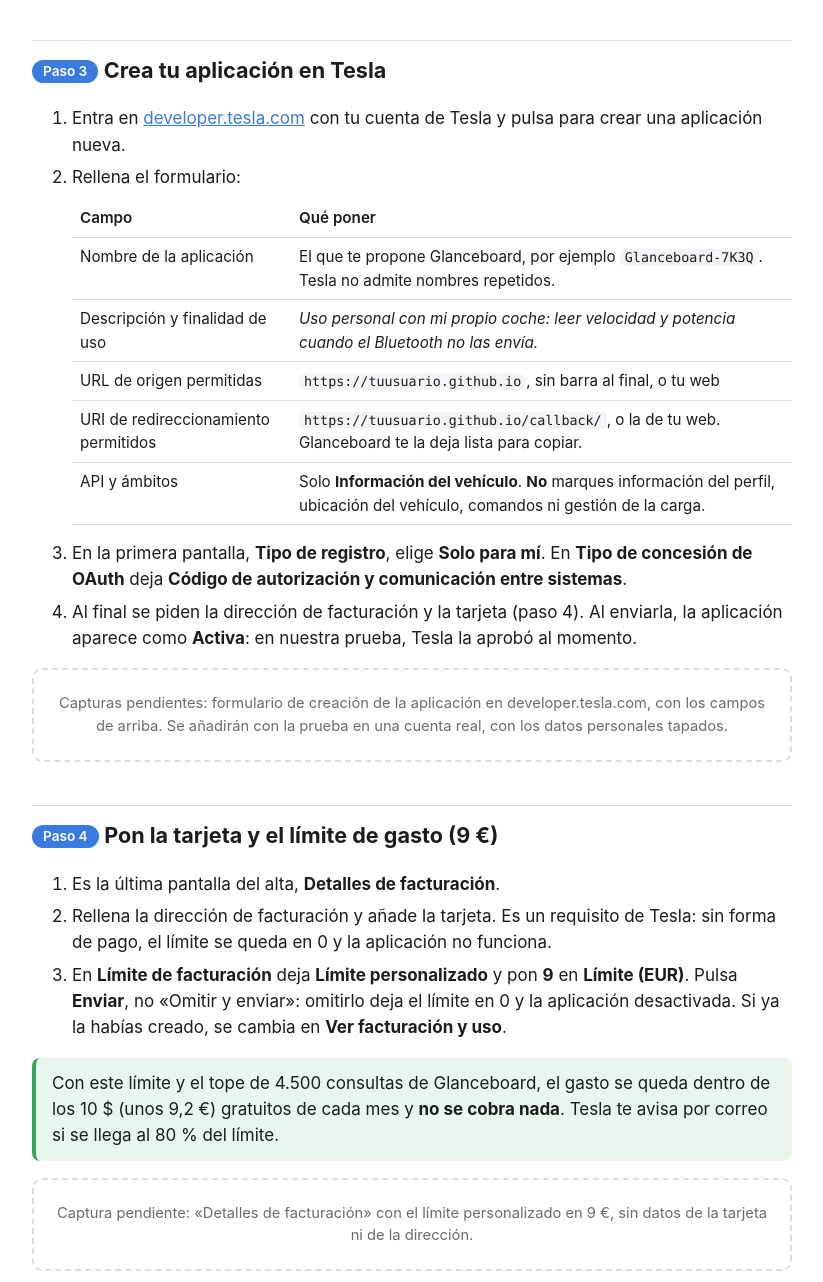
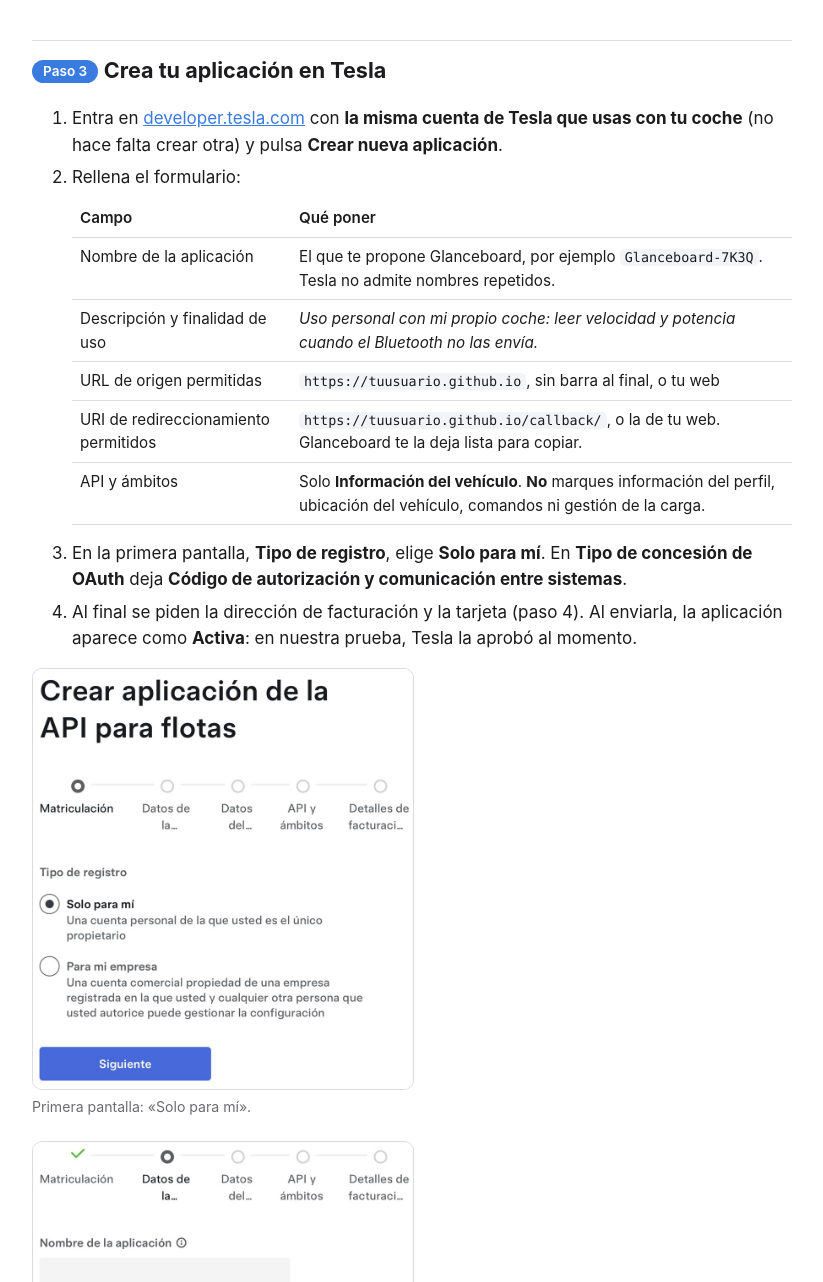
Before and after one commit to wattboard/glanceboard-web, a plain HTML site: page ayuda/modo-avanzado/index.html in a window 1280 px wide. Shown: the part 6518-7800 px from the top of the page, without its empty margins (228-1051 px from the left). Drawn offline with Linux system fonts and the light colour scheme.

Commit message:
Advanced mode guide: Tesla sign-up screenshots from the real test (personal data removed)
Co-Authored-By: Claude Opus 5.5 <noreply@anthropic.com>

```diff
--- a/ayuda/modo-avanzado/index.html
+++ b/ayuda/modo-avanzado/index.html
@@ -10,6 +10,7 @@ a{color:var(--acc)}.mut{color:var(--mut)}nav a{margin-right:1em}
 .ok{background:var(--ok);border-left:4px solid var(--okb);border-radius:8px;padding:12px 16px;margin:1em 0}
 .box p:first-child,.warn p:first-child,.ok p:first-child{margin-top:0}.box p:last-child,.warn p:last-child,.ok p:last-child{margin-bottom:0}
 figure{margin:1em 0 1.4em}figure img{display:block;max-width:100%;height:auto;border:1px solid var(--line);border-radius:10px}
+figure.phone img{max-width:min(100%,380px)}
 figcaption{font-size:.88rem;color:var(--mut);margin-top:.4em}
 .pend{border:2px dashed var(--line);border-radius:10px;padding:22px 16px;text-align:center;color:var(--mut);font-size:.92rem}
 table{border-collapse:collapse;width:100%;font-size:.95rem;margin:.6em 0}th,td{text-align:left;padding:7px 8px;border-bottom:1px solid var(--line);vertical-align:top}th{font-weight:600}
@@ -144,7 +145,7 @@ ol.steps>li{margin:.35em 0}
 
 <h2 id="paso3"><span class="step">Paso 3</span>Crea tu aplicación en Tesla</h2>
 <ol class="steps">
-<li>Entra en <a href="https://developer.tesla.com">developer.tesla.com</a> con tu cuenta de Tesla y pulsa para crear una aplicación nueva.</li>
+<li>Entra en <a href="https://developer.tesla.com">developer.tesla.com</a> con <b>la misma cuenta de Tesla que usas con tu coche</b> (no hace falta crear otra) y pulsa <b>Crear nueva aplicación</b>.</li>
 <li>Rellena el formulario:
 <div class="tw"><table>
 <tr><th>Campo</th><th>Qué poner</th></tr>
@@ -156,7 +157,7 @@ ol.steps>li{margin:.35em 0}
 </table></div></li>
 <li>En la primera pantalla, <b>Tipo de registro</b>, elige <b>Solo para mí</b>. En <b>Tipo de concesión de OAuth</b> deja <b>Código de autorización y comunicación entre sistemas</b>.</li><li>Al final se piden la dirección de facturación y la tarjeta (paso 4). Al enviarla, la aplicación aparece como <b>Activa</b>: en nuestra prueba, Tesla la aprobó al momento.</li>
 </ol>
-<div class="pend">Capturas pendientes: formulario de creación de la aplicación en developer.tesla.com, con los campos de arriba. Se añadirán con la prueba en una cuenta real, con los datos personales tapados.</div>
+<figure class="phone"><a href="img/tesla-1-registro.jpg"><img src="img/tesla-1-registro.jpg" alt="Tesla, crear aplicación: tipo de registro Solo para mí" loading="lazy"></a><figcaption>Primera pantalla: «Solo para mí».</figcaption></figure><figure class="phone"><a href="img/tesla-2-datos.jpg"><img src="img/tesla-2-datos.jpg" alt="Tesla: nombre, descripción y finalidad de uso de la aplicación" loading="lazy"></a><figcaption>Segunda pantalla: nombre, descripción y finalidad de uso.</figcaption></figure><figure class="phone"><a href="img/tesla-3-oauth.jpg"><img src="img/tesla-3-oauth.jpg" alt="Tesla: tipo de concesión OAuth y direcciones permitidas" loading="lazy"></a><figcaption>Tercera pantalla: deja «Código de autorización y comunicación entre sistemas» y escribe tu web y la dirección de vuelta. La URL de retorno se deja vacía.</figcaption></figure><figure class="phone"><a href="img/tesla-4-ambitos.jpg"><img src="img/tesla-4-ambitos.jpg" alt="Tesla: ámbitos, marcar solo Información del vehículo" loading="lazy"></a><figcaption>Cuarta pantalla: marca solo «Información del vehículo».</figcaption></figure><p class="mut">Tesla no admite direcciones de vuelta del tipo <code>glanceboard://</code>: por eso la plantilla trae la página <code>callback/</code>.</p>
 
 <h2 id="paso4"><span class="step">Paso 4</span>Pon la tarjeta y el límite de gasto (9 €)</h2>
 <ol class="steps">
@@ -165,11 +166,11 @@ ol.steps>li{margin:.35em 0}
 <li>En <b>Límite de facturación</b> deja <b>Límite personalizado</b> y pon <b>9</b> en <b>Límite (EUR)</b>. Pulsa <b>Enviar</b>, no «Omitir y enviar»: omitirlo deja el límite en 0 y la aplicación desactivada. Si ya la habías creado, se cambia en <b>Ver facturación y uso</b>.</li>
 </ol>
 <div class="ok"><p>Con este límite y el tope de 4.500 consultas de Glanceboard, el gasto se queda dentro de los 10 $ (unos 9,2 €) gratuitos de cada mes y <b>no se cobra nada</b>. Tesla te avisa por correo si se llega al 80 % del límite.</p></div>
-<div class="pend">Captura pendiente: «Detalles de facturación» con el límite personalizado en 9 €, sin datos de la tarjeta ni de la dirección.</div>
+<figure class="phone"><a href="img/tesla-5-limite.jpg"><img src="img/tesla-5-limite.jpg" alt="Tesla: límite de facturación personalizado en euros" loading="lazy"></a><figcaption>Última pantalla, debajo de la dirección y la tarjeta: «Límite personalizado» y 9 en «Límite (EUR)». Luego «Enviar».</figcaption></figure><figure class="phone"><a href="img/tesla-6-activa.jpg"><img src="img/tesla-6-activa.jpg" alt="Tesla: la aplicación aparece como Activa" loading="lazy"></a><figcaption>Al enviarla, tu aplicación aparece como «Activa». Desde «Ver detalles» llegas a sus credenciales (paso 5).</figcaption></figure>
 
 <h2 id="paso5"><span class="step">Paso 5</span>Copia tus credenciales</h2>
 <ol class="steps">
-<li>Cuando Tesla apruebe la aplicación, en su panel verás el <b>Client ID</b> y el <b>Client Secret</b>.</li>
+<li>En tu aplicación, pulsa <b>Ver detalles</b>: ahí están el <b>Client ID</b> y el <b>Client Secret</b>.</li>
 <li>Cópialos y pégalos en Glanceboard, en <b>Ajustes › Modo avanzado</b>. Se guardan cifrados en tu móvil y <b>no salen de él</b>.</li>
 </ol>
 <div class="warn"><p>El <b>Client Secret</b> es como una contraseña: no lo compartas con nadie ni lo publiques en GitHub.</p></div>
@@ -202,7 +203,7 @@ ol.steps>li{margin:.35em 0}
 <h3>Tesla dice que el nombre de la aplicación ya existe</h3>
 <p>Pulsa «Otro nombre» en Glanceboard y usa el nuevo.</p>
 <h3>Tesla todavía no ha aprobado la aplicación</h3>
-<p>La aprobación es cosa de Tesla y a veces tarda. Glanceboard sigue funcionando por Bluetooth mientras tanto. Cuando la apruebe, sigue en el paso 5.</p>
+<p>En nuestra prueba quedó activa al momento. Si a ti te sale pendiente, la aprobación es cosa de Tesla: Glanceboard sigue funcionando por Bluetooth mientras tanto, y cuando la apruebe sigues en el paso 5.</p>
 <h3>Me ha llegado un correo de facturación de Tesla</h3>
 <p>Tesla puede enviar avisos de facturación o de uso aunque no haya nada que pagar. Si alguna vez ves un importe distinto de 0, escríbenos con una captura (tapando tus datos) y lo revisamos.</p>
 <h3>He cambiado de móvil</h3>
```
Also changed, not shown: ayuda/modo-avanzado/img/tesla-1-registro.jpg (added), ayuda/modo-avanzado/img/tesla-2-datos.jpg (added), ayuda/modo-avanzado/img/tesla-3-oauth.jpg (added), ayuda/modo-avanzado/img/tesla-4-ambitos.jpg (added), ayuda/modo-avanzado/img/tesla-5-limite.jpg (added), ayuda/modo-avanzado/img/tesla-6-activa.jpg (added), 1 other file.
